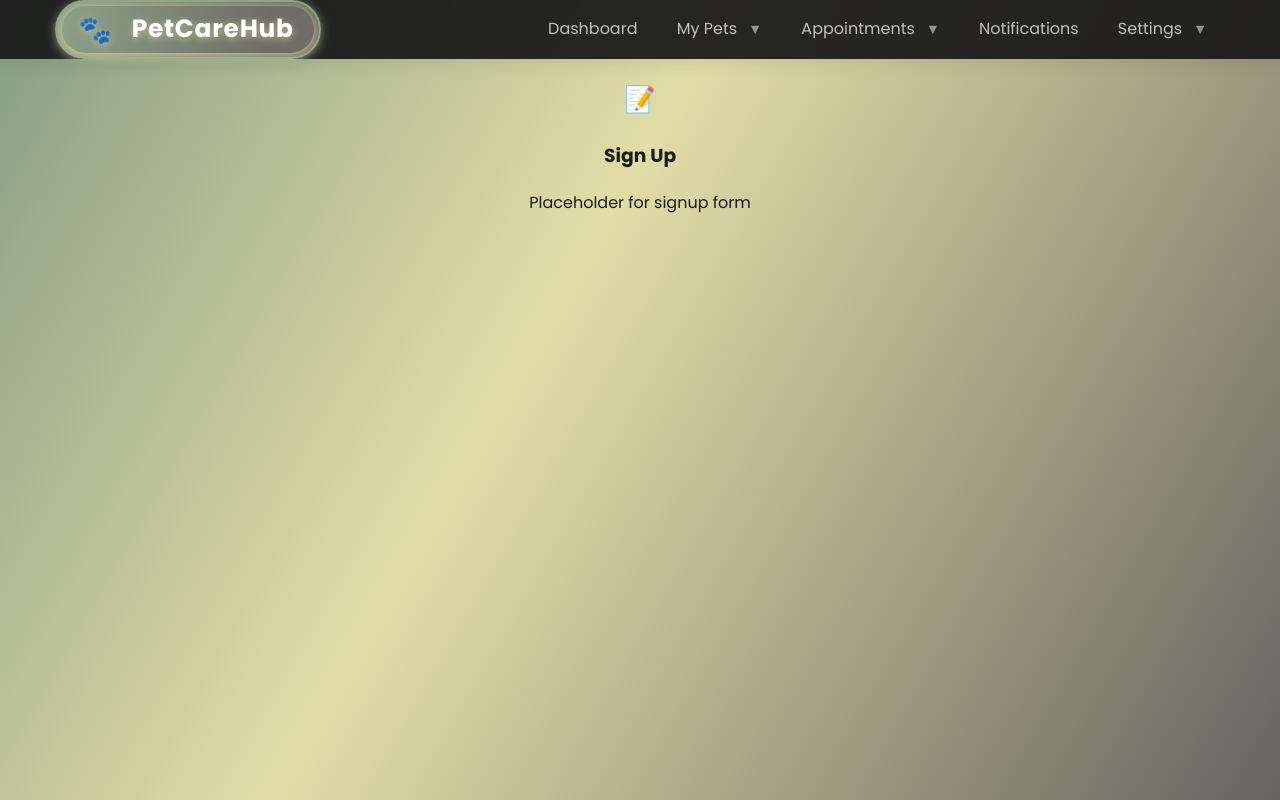
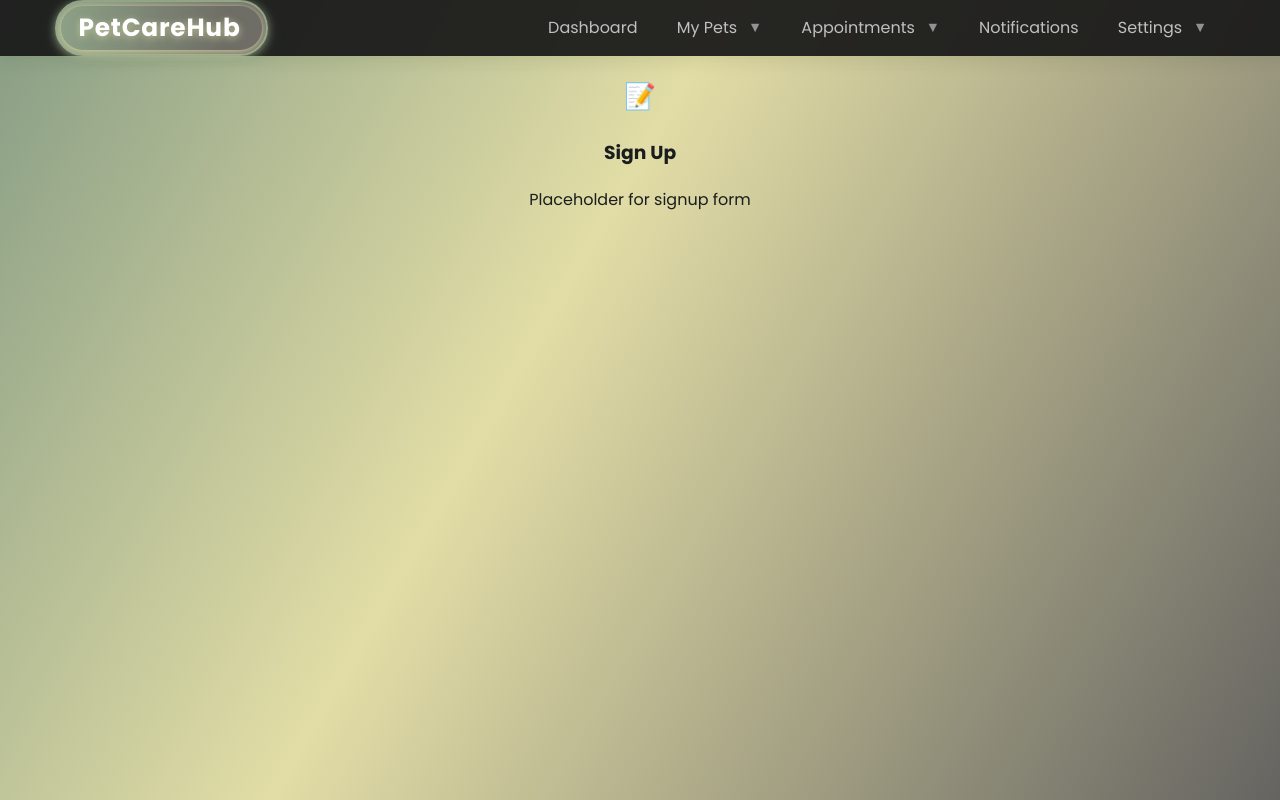
Before and after one commit to Workflow-Manager-admin/petcarehub-25341-600c870b, a React (Create React App) app in the folder petcarehub_ui/: page /auth/signup in a window 1280 px wide. Built offline with nearby package versions, Linux system fonts and the light colour scheme.

Commit message:
Auto-commit: Changes as of 2025-05-29T06:41:44.387980+00:00

```diff
--- a/petcarehub_ui/src/components/Navigation.js
+++ b/petcarehub_ui/src/components/Navigation.js
@@ -137,7 +137,6 @@ function Navigation() {
     <nav className="pch-navbar sticky" aria-label="Site main navigation">
       <div className="pch-navbar-container">
         <NavLink to="/" className="pch-navbar-logo" aria-label="PetCareHub Home">
-          <span role="img" aria-label="paw" className="pch-logo-icon">🐾</span>
           <span className="pch-logo-title">PetCareHub</span>
         </NavLink>
         <ul className="pch-navbar-links">
```
Also changed, not shown: 2 other files (tests, documents, lock files or other folders).
